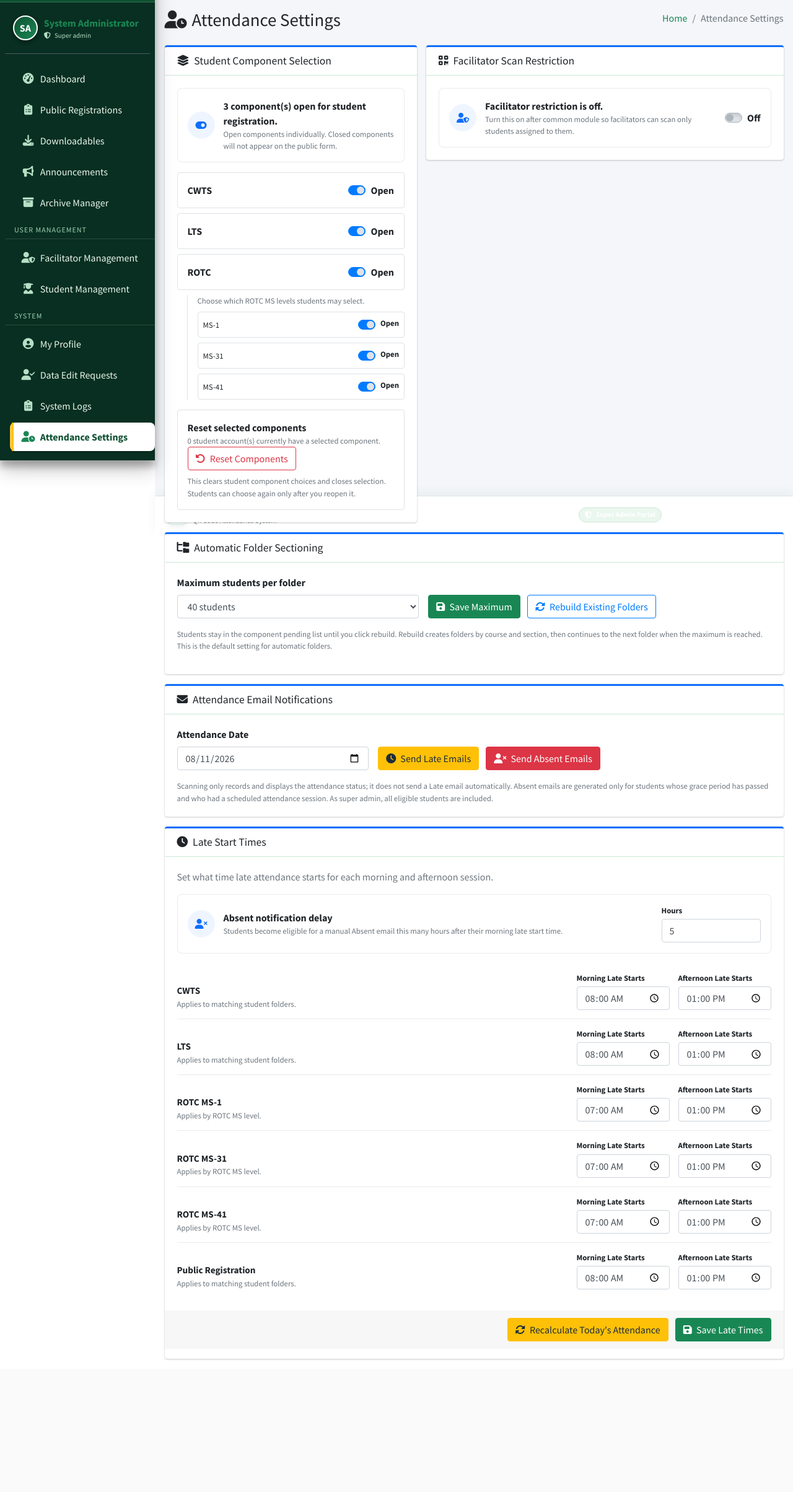
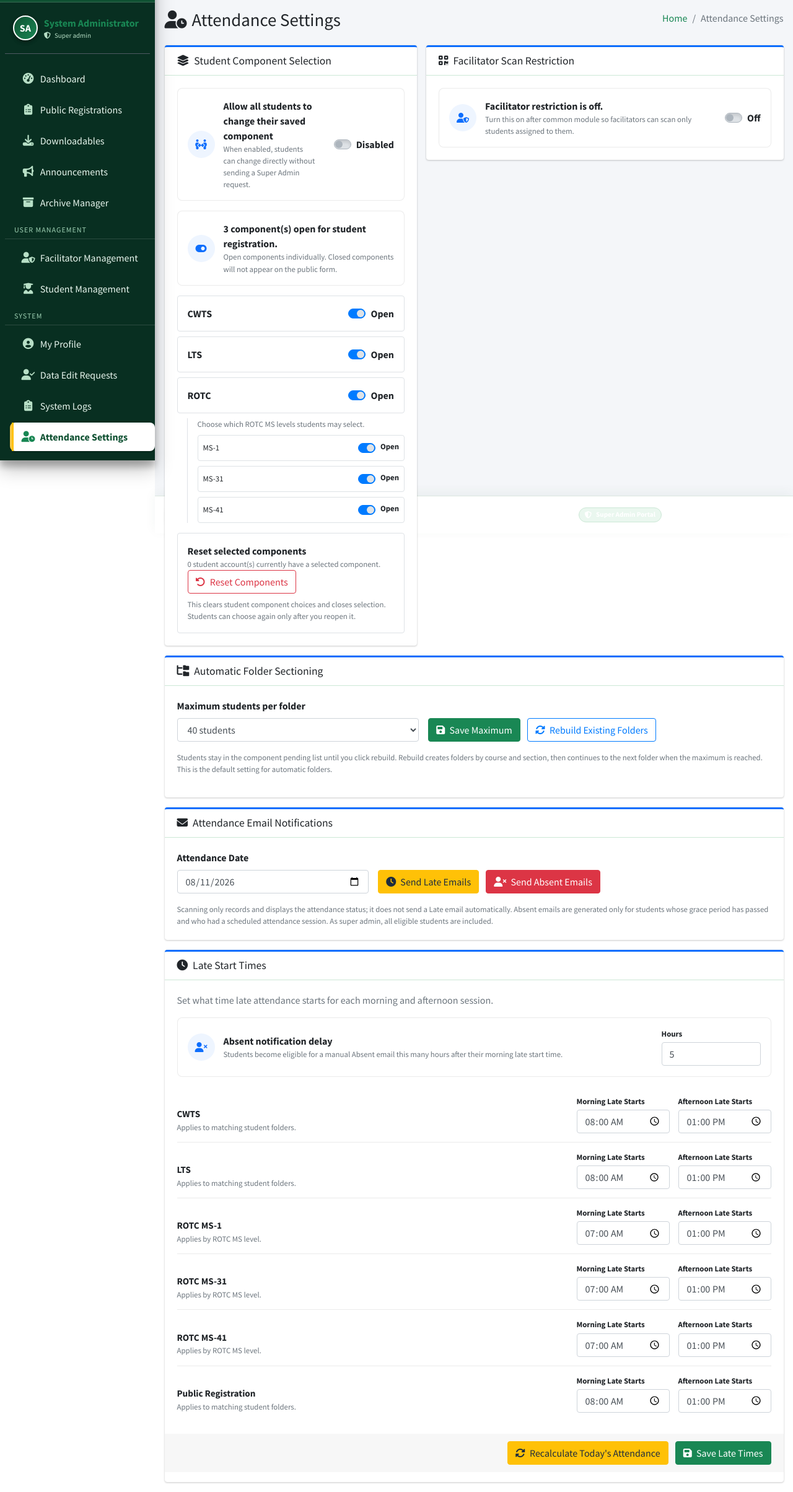
Before and after one commit to LyleZhyla/NSTP_Portal, a PHP site: page /qr-code-attendance-system/attendance-settings.php in a window 1280 px wide. Shown: the part 57-2465 px from the top of the page at 62% size. Before the commit the page ends 2252 px from the top, so only its background shows below. Run offline with PHP 8.4, Linux system fonts and the light colour scheme; a user stored in the database is signed in; data comes from the database, SQL or seed files in the repository; data that the repository does not hold is empty; some libraries are stand-ins or nearby versions.

Commit message:
Add student component master switch and existing shirt option

```diff
--- a/attendance-settings.php
+++ b/attendance-settings.php
@@ -13,6 +13,7 @@ if (!$currentUser || !in_array($currentUser['role'] ?? '', ['super_admin', 'coor
 }
 
 $componentSelectionEnabled = isComponentSelectionEnabled($conn);
+$studentComponentChangeEnabled = isStudentComponentChangeEnabled($conn);
 $openStudentComponents = getOpenStudentComponents($conn);
 $openRotcMsLevels = getOpenRotcMsLevels($conn);
 $facilitatorScanRestrictionEnabled = isFacilitatorScanRestrictionEnabled($conn);
@@ -169,6 +170,20 @@ date_default_timezone_set('Asia/Manila');
                                 <h3 class="card-title"><i class="fas fa-layer-group mr-2"></i>Student Component Selection</h3>
                             </div>
                             <div class="card-body">
+                                <div class="setting-summary mb-3">
+                                    <i class="fas fa-people-arrows"></i>
+                                    <div class="flex-fill">
+                                        <strong>Allow all students to change their saved component</strong>
+                                        <span class="text-muted small d-block">When enabled, students can change directly without sending a Super Admin request.</span>
+                                    </div>
+                                    <div class="custom-control custom-switch ml-3">
+                                        <input type="checkbox" class="custom-control-input" id="studentComponentChangeToggle"
+                                               <?php echo $studentComponentChangeEnabled ? 'checked' : ''; ?>>
+                                        <label class="custom-control-label font-weight-bold" for="studentComponentChangeToggle" id="studentComponentChangeLabel">
+                                            <?php echo $studentComponentChangeEnabled ? 'Enabled' : 'Disabled'; ?>
+                                        </label>
+                                    </div>
+                                </div>
                                 <div class="setting-summary">
                                     <i class="fas fa-toggle-on"></i>
                                     <div class="flex-fill">
@@ -415,6 +430,37 @@ date_default_timezone_set('Asia/Manila');
 <script src="https://cdn.jsdelivr.net/npm/sweetalert2@11"></script>
 <script>
 $(function() {
+    $('#studentComponentChangeToggle').on('change', function() {
+        const toggle = $(this);
+        const enabled = toggle.is(':checked') ? 1 : 0;
+
+        $.ajax({
+            url: 'endpoint/toggle-student-component-change.php',
+            method: 'POST',
+            data: { enabled: enabled },
+            dataType: 'json',
+            success: function(response) {
+                if (response.success) {
+                    $('#studentComponentChangeLabel').text(response.enabled ? 'Enabled' : 'Disabled');
+                    Swal.fire({
+                        icon: 'success',
+                        title: response.enabled ? 'Direct Changes Enabled' : 'Direct Changes Disabled',
+                        text: response.message,
+                        timer: 2200,
+                        showConfirmButton: false
+                    });
+                } else {
+                    toggle.prop('checked', !enabled);
+                    Swal.fire('Error', response.message, 'error');
+                }
+            },
+            error: function() {
+                toggle.prop('checked', !enabled);
+                Swal.fire('Error', 'Failed to update the student component change setting.', 'error');
+            }
+        });
+    });
+
     function syncComponentSelectionState(response) {
         const openComponents = response.open_components || [];
         const openRotcLevels = response.open_rotc_ms_levels || [];
--- a/include/user-permissions.php
+++ b/include/user-permissions.php
@@ -522,6 +522,10 @@ function isComponentSelectionEnabled(PDO $conn) {
     return getSystemSetting($conn, 'component_selection_enabled', '1') === '1';
 }
 
+function isStudentComponentChangeEnabled(PDO $conn) {
+    return getSystemSetting($conn, 'student_component_change_enabled', '0') === '1';
+}
+
 function getOpenStudentComponents(PDO $conn) {
     if (!isComponentSelectionEnabled($conn)) {
         return [];
```
Also changed, not shown: component.php (+26 -7 lines), endpoint/toggle-student-component-change.php (added, +34 -0 lines).
